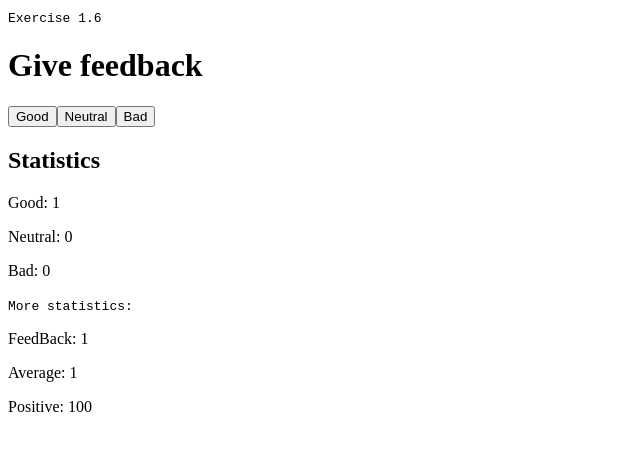
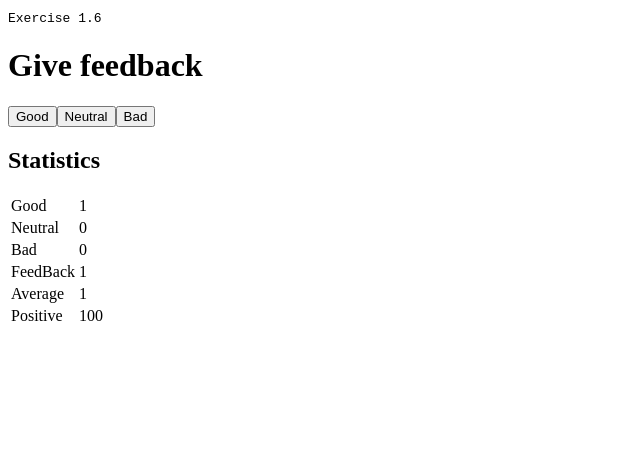
Before and after one commit to lonchanick/fullstackopen, a React (Vite) app in the folder Part1/1.2Course-Information-step-1 - Copy/newApp/: page / in a window 1280 px wide. Both pictures are taken after a click on the button "Good". Shown: the top 450 px of the page, without its empty margins (0-640 px from the left). Built offline with nearby package versions, Linux system fonts and the light colour scheme.

Commit message:
exercise 1.11 done

```diff
--- a/Part1/1.2Course-Information-step-1 - Copy/newApp/src/App.jsx
+++ b/Part1/1.2Course-Information-step-1 - Copy/newApp/src/App.jsx
@@ -1,9 +1,9 @@
 import {useState} from 'react'
 import Button from './Button'
 
-const SingleStatistic = ({text, value})=> <p>{text}: {value}</p>
+const SingleStatistic = ({text, value})=> <tr><td>{text}</td><td>{value}</td></tr>
 
-const Statistics = ({moreStatistics})=>{
+const Statistics = ({moreStatistics,good,neutral,bad})=>{
   const totalStatistics = moreStatistics.length;
 
   if(totalStatistics===0)
@@ -15,11 +15,17 @@ const Statistics = ({moreStatistics})=>{
     (moreStatistics.reduce((acc, num) => num>0 ? acc + num : acc , 0)/totalStatistics)*100;
 
   return(
-    <div>
+  <table>
+    <tbody>
+      <SingleStatistic text = 'Good' value = {good} />
+      <SingleStatistic text = 'Neutral' value = {neutral} />
+      <SingleStatistic text = 'Bad' value = {bad} />
       <SingleStatistic text = 'FeedBack' value = {totalStatistics} />
       <SingleStatistic text = 'Average' value = {getAverage()} />
       <SingleStatistic text = 'Positive' value = {getPositive()} />
-    </div>
+    </tbody>
+
+  </table>
   )
 }
 
@@ -53,11 +59,7 @@ const App = () =>{
     <Button fnReference={()=>evHandSetNeutral(neutral +1)} text = 'Neutral'/>
     <Button fnReference={()=>evHandSetBad(bad +1)} text = 'Bad'/>
     <h2>Statistics</h2>
-    <p><span>Good: </span><span>{good}</span></p>
-    <p><span>Neutral: </span><span>{neutral}</span></p>
-    <p><span>Bad: </span><span>{bad}</span></p>
-    <code>More statistics:</code>
-    <Statistics moreStatistics = {moreStatistics} />
+    <Statistics moreStatistics = {moreStatistics} good ={good} neutral = {neutral} bad = {bad} />
     </>
   )
 }
```
